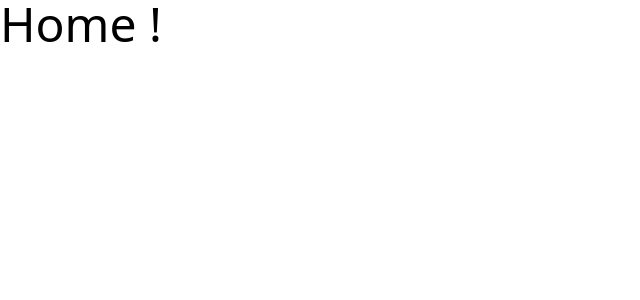
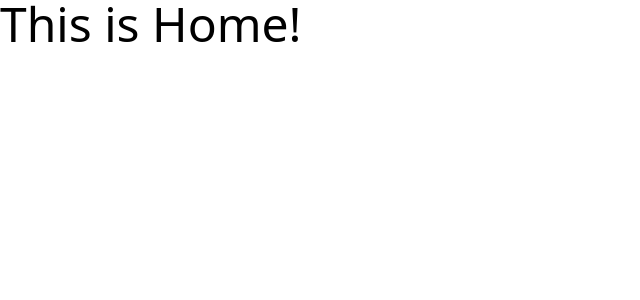
Before and after one commit to No-Country-simulation/equipo-s21-18-m-webapp, a React (Vite) app in the folder frontend/: page / in a window 1280 px wide. Shown: the top 300 px of the page, without its empty margins (0-640 px from the left). Built offline with nearby package versions, Linux system fonts and the light colour scheme.

Commit message:
Coomit de prueba desde Development

```diff
--- a/frontend/src/pages/Home.jsx
+++ b/frontend/src/pages/Home.jsx
@@ -1,7 +1,7 @@
 export default function Home() {
     return (
         <>
-            <h1 className="text-5xl">Home !</h1>
+            <h1 className="text-5xl">This is Home!</h1>
         </>
     )
 }
```
